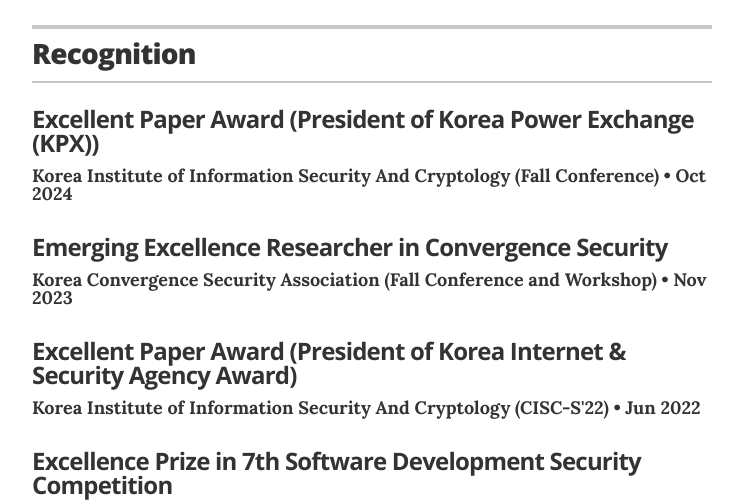
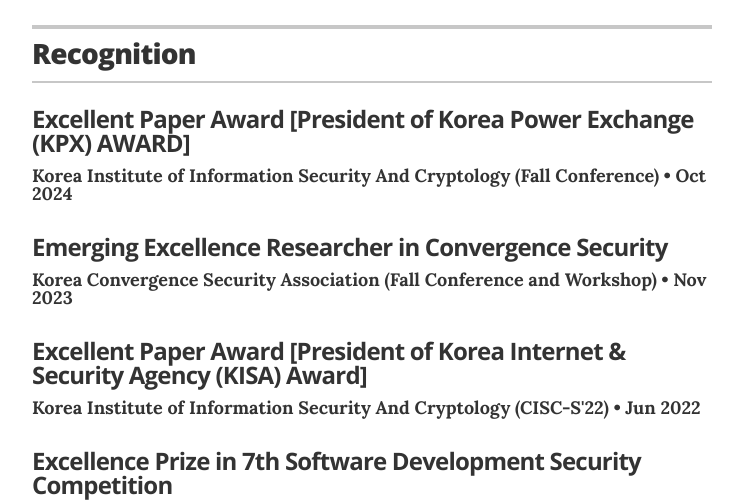
Before and after one commit to soledo/soledo.github.io, a Jekyll site: the page built from index.html, in a window 1280 px wide. Shown: the part 1604-2106 px from the top of the page, without its empty margins (268-1011 px from the left). Built offline with Jekyll 4.4.1, drawn with Linux system fonts in a browser that asks for light colours.

Commit message:
Update recognitions.yml

```diff
--- a/_data/recognitions.yml
+++ b/_data/recognitions.yml
@@ -1,6 +1,6 @@
 # Recognitions
 
-- award: Excellent Paper Award (President of Korea Power Exchange (KPX))
+- award: Excellent Paper Award [President of Korea Power Exchange (KPX) AWARD]
   organization: Korea Institute of Information Security And Cryptology (Fall Conference)
   year: Oct 2024
 
@@ -9,7 +9,7 @@
   year: Nov 2023
   #summary: 2023 Korea Convergence Security Society Fall Conference and Workshop in Seoul, Korea
 
-- award: Excellent Paper Award (President of Korea Internet & Security Agency Award)
+- award: Excellent Paper Award [President of Korea Internet & Security Agency (KISA) Award]
   organization: Korea Institute of Information Security And Cryptology (CISC-S'22)
   year: Jun 2022
   #summary:
```
